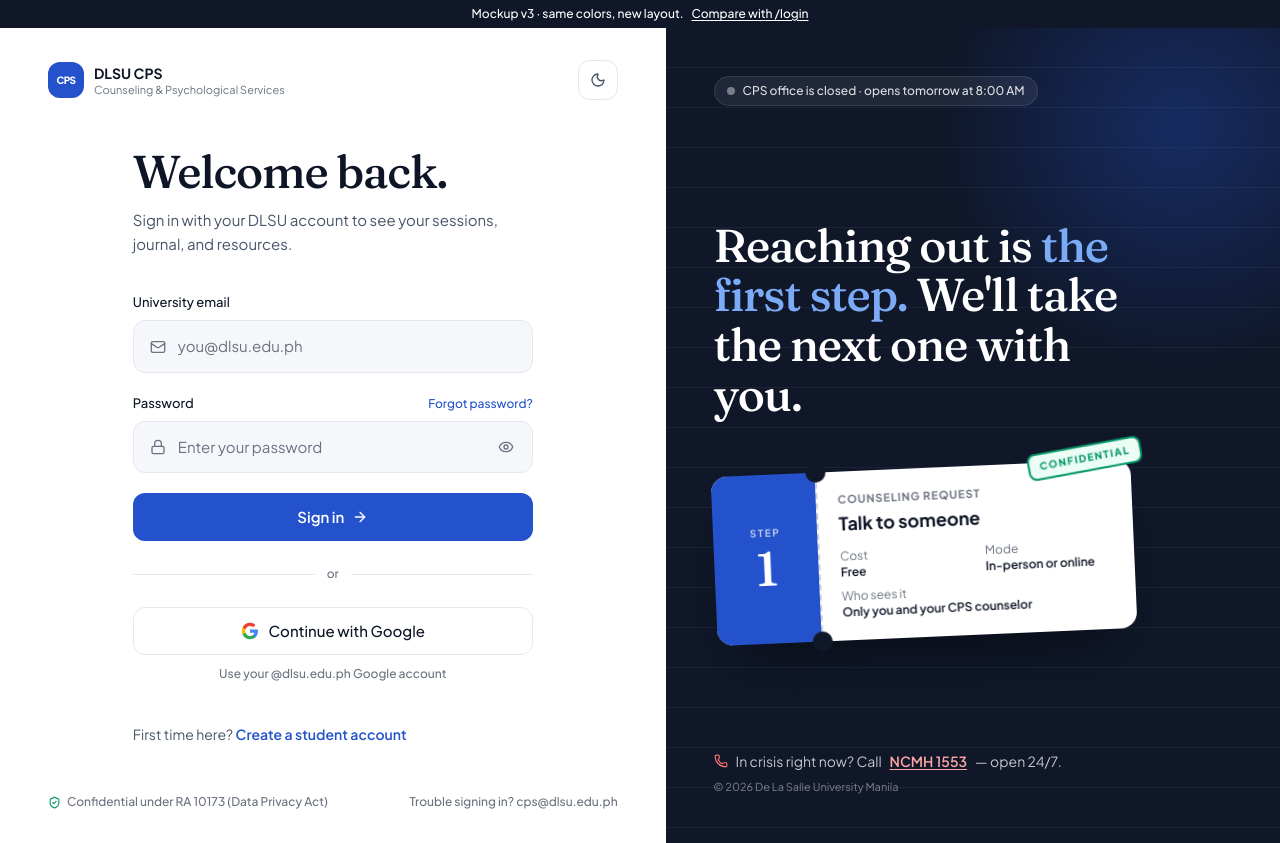
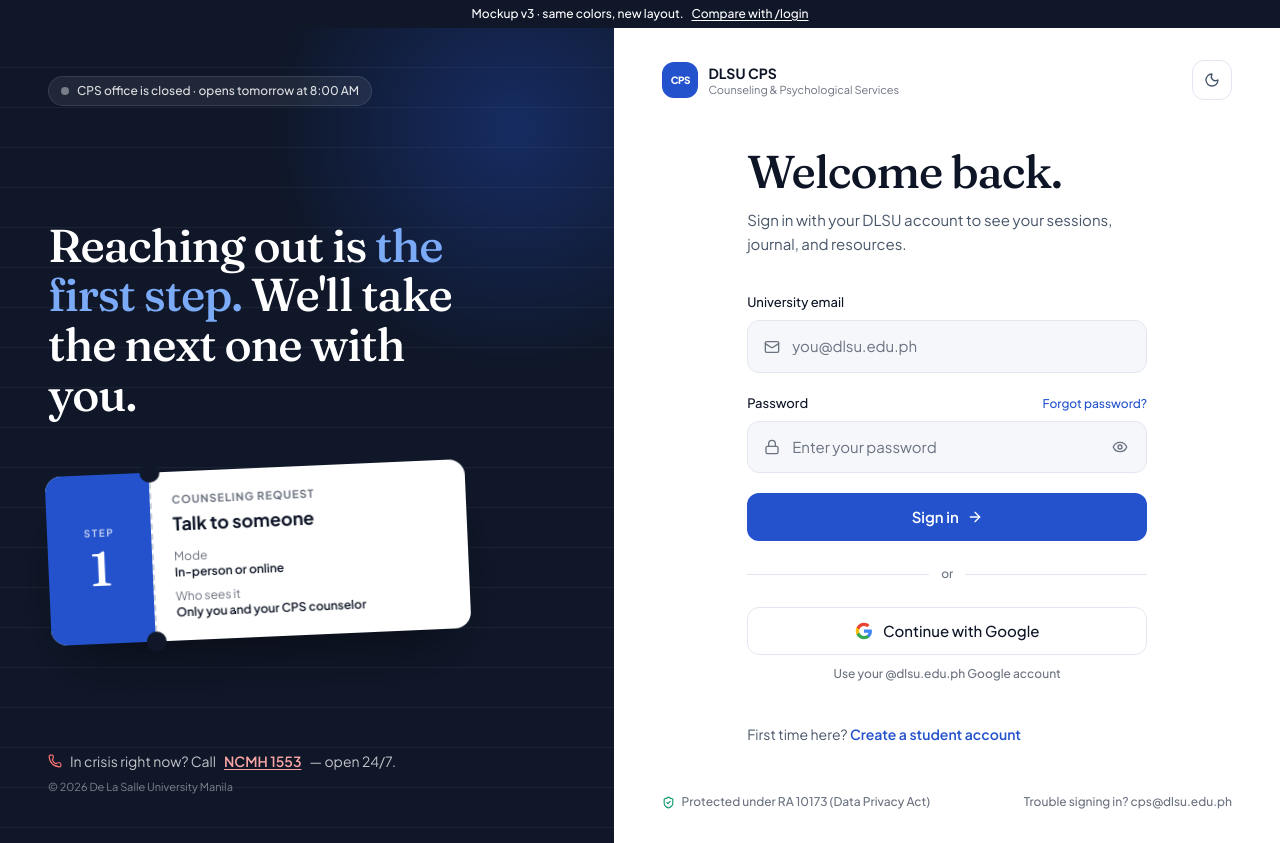
Before and after one commit to JiromL/CAPSTONE1, a Next.js app in the folder frontend/: page /design/login-v3 in a window 1280 px wide. Built offline with nearby package versions, Linux system fonts and the light colour scheme.

Commit message:
Login: move form to the right, drop Free/Confidential labels; remove Free wording from student dashboard

```diff
--- a/frontend/src/app/(auth)/login/page.tsx
+++ b/frontend/src/app/(auth)/login/page.tsx
@@ -127,7 +127,7 @@ export default function LoginPage() {
   };
 
   return (
-    <div className="min-h-screen flex flex-col lg:flex-row" style={{ background: 'var(--color-bg)' }}>
+    <div className="min-h-screen flex flex-col lg:flex-row-reverse" style={{ background: 'var(--color-bg)' }}>
       <style>{`
         .login-field { background: var(--color-bg); border: 1px solid var(--color-border); transition: border-color 160ms ease, box-shadow 160ms ease, background 160ms ease; }
         .login-field:focus-within { background: var(--color-surface); border-color: var(--color-primary); box-shadow: var(--shadow-primary); }
@@ -136,10 +136,8 @@ export default function LoginPage() {
         .login-submit .arrow { transition: transform 180ms ease; }
         .login-submit:hover .arrow { transform: translateX(3px); }
         @keyframes login-slip-in { from { opacity: 0; transform: translateY(28px) rotate(-5deg); } to { opacity: 1; transform: translateY(0) rotate(-2.5deg); } }
-        @keyframes login-stamp { 0% { opacity: 0; transform: scale(1.35) rotate(-14deg); } 60% { opacity: 1; transform: scale(0.96) rotate(-8deg); } 100% { opacity: 1; transform: scale(1) rotate(-8deg); } }
         .login-slip  { transform: rotate(-2.5deg); animation: login-slip-in 700ms cubic-bezier(0.22, 1, 0.36, 1) 150ms both; }
-        .login-stamp { transform: rotate(-8deg); animation: login-stamp 420ms cubic-bezier(0.34, 1.4, 0.64, 1) 900ms both; }
-        @media (prefers-reduced-motion: reduce) { .login-slip, .login-stamp { animation: none; } }
+        @media (prefers-reduced-motion: reduce) { .login-slip { animation: none; } }
       `}</style>
 
       {/* ── Form side ─────────────────────────────────────────── */}
@@ -263,7 +261,7 @@ export default function LoginPage() {
         <div className="flex flex-wrap items-center justify-between gap-3 type-caption" style={{ color: 'var(--color-text-muted)' }}>
           <span className="inline-flex items-center gap-1.5">
             <ShieldCheck size={13} style={{ color: 'var(--color-success)' }} aria-hidden="true" />
-            Confidential under RA 10173 (Data Privacy Act)
+            Protected under RA 10173 (Data Privacy Act)
           </span>
           <a href="mailto:cps@dlsu.edu.ph" className="hover:underline underline-offset-2">Trouble signing in? cps@dlsu.edu.ph</a>
         </div>
@@ -304,16 +302,11 @@ export default function LoginPage() {
             <div className="flex-1 p-5 min-w-0">
               <p className="type-overline" style={{ color: 'var(--color-text-muted)' }}>Counseling request</p>
               <p className="text-lg font-bold mt-1 leading-snug" style={{ color: 'var(--color-text-primary)' }}>Talk to someone</p>
-              <dl className="mt-3 grid grid-cols-2 gap-x-4 gap-y-2 text-xs">
-                <div><dt style={{ color: 'var(--color-text-muted)' }}>Cost</dt><dd className="font-semibold" style={{ color: 'var(--color-text-primary)' }}>Free</dd></div>
+              <dl className="mt-3 grid grid-cols-1 gap-y-2 text-xs">
                 <div><dt style={{ color: 'var(--color-text-muted)' }}>Mode</dt><dd className="font-semibold" style={{ color: 'var(--color-text-primary)' }}>In-person or online</dd></div>
-                <div className="col-span-2"><dt style={{ color: 'var(--color-text-muted)' }}>Who sees it</dt><dd className="font-semibold" style={{ color: 'var(--color-text-primary)' }}>Only you and your CPS counselor</dd></div>
+                <div><dt style={{ color: 'var(--color-text-muted)' }}>Who sees it</dt><dd className="font-semibold" style={{ color: 'var(--color-text-primary)' }}>Only you and your CPS counselor</dd></div>
               </dl>
             </div>
-            <span className="login-stamp absolute -top-4 -right-3 rounded-lg px-2.5 py-1 text-[10px] font-extrabold tracking-[0.14em] uppercase"
-              style={{ color: 'var(--color-success)', border: '2px solid var(--color-success)', background: 'var(--color-success-surface)' }}>
-              Confidential
-            </span>
           </div>
         </div>
 
--- a/frontend/src/app/design/login-v3/page.tsx
+++ b/frontend/src/app/design/login-v3/page.tsx
@@ -106,7 +106,7 @@ export default function LoginMockupV3() {
         <Link href="/login" className="underline underline-offset-2">Compare with /login</Link>
       </div>
 
-      <div className="flex-1 flex flex-col lg:flex-row">
+      <div className="flex-1 flex flex-col lg:flex-row-reverse">
 
         {/* ── Form side ─────────────────────────────────────────── */}
         <main className="flex-1 flex flex-col px-6 sm:px-12 py-8" style={{ background: 'var(--color-surface)' }}>
@@ -202,7 +202,7 @@ export default function LoginMockupV3() {
           <div className="flex flex-wrap items-center justify-between gap-3 type-caption" style={{ color: 'var(--color-text-muted)' }}>
             <span className="inline-flex items-center gap-1.5">
               <ShieldCheck size={13} style={{ color: 'var(--color-success)' }} aria-hidden="true" />
-              Confidential under RA 10173 (Data Privacy Act)
+              Protected under RA 10173 (Data Privacy Act)
             </span>
             <a href="mailto:cps@dlsu.edu.ph" className="hover:underline underline-offset-2">Trouble signing in? cps@dlsu.edu.ph</a>
           </div>
@@ -259,18 +259,11 @@ export default function LoginMockupV3() {
               <div className="flex-1 p-5 min-w-0">
                 <p className="type-overline" style={{ color: 'var(--color-text-muted)' }}>Counseling request</p>
                 <p className="text-lg font-bold mt-1 leading-snug" style={{ color: 'var(--color-text-primary)' }}>Talk to someone</p>
-                <dl className="mt-3 grid grid-cols-2 gap-x-4 gap-y-2 text-xs">
-                  <div><dt style={{ color: 'var(--color-text-muted)' }}>Cost</dt><dd className="font-semibold" style={{ color: 'var(--color-text-primary)' }}>Free</dd></div>
+                <dl className="mt-3 grid grid-cols-1 gap-y-2 text-xs">
                   <div><dt style={{ color: 'var(--color-text-muted)' }}>Mode</dt><dd className="font-semibold" style={{ color: 'var(--color-text-primary)' }}>In-person or online</dd></div>
-                  <div className="col-span-2"><dt style={{ color: 'var(--color-text-muted)' }}>Who sees it</dt><dd className="font-semibold" style={{ color: 'var(--color-text-primary)' }}>Only you and your CPS counselor</dd></div>
+                  <div><dt style={{ color: 'var(--color-text-muted)' }}>Who sees it</dt><dd className="font-semibold" style={{ color: 'var(--color-text-primary)' }}>Only you and your CPS counselor</dd></div>
                 </dl>
               </div>
-              <span
-                className="v3-stamp absolute -top-4 -right-3 rounded-lg px-2.5 py-1 text-[10px] font-extrabold tracking-[0.14em] uppercase"
-                style={{ color: 'var(--color-success)', border: '2px solid var(--color-success)', background: 'var(--color-success-surface)' }}
-              >
-                Confidential
-              </span>
             </div>
           </div>
 
--- a/frontend/src/components/StudentDashboard.tsx
+++ b/frontend/src/components/StudentDashboard.tsx
@@ -263,7 +263,7 @@ export function StudentDashboard({ user, onLogout }: DashboardProps) {
                   ? `Your next session is ${relativeDay(nextAppt.requested_start)}.`
                   : pendingRequests.length > 0
                     ? `You have ${pendingRequests.length} request${pendingRequests.length !== 1 ? 's' : ''} under review.`
-                    : 'Free, confidential counseling whenever you need it.'}
+                    : 'Counseling support is here whenever you need it.'}
               </p>
             </div>
             {!isCheckInOnly && (
@@ -378,13 +378,8 @@ export function StudentDashboard({ user, onLogout }: DashboardProps) {
                         You don&apos;t have to figure this out alone, {firstName}.
                       </h2>
                       <p className="text-sm mt-3 leading-relaxed" style={{ color: 'rgba(255,255,255,0.72)' }}>
-                        Free, confidential counseling for all DLSU students. In-person or online — on your own terms, at your own pace.
+                        Counseling for all DLSU students, in person or online — on your own terms, at your own pace.
                       </p>
-                      <div className="flex flex-wrap gap-2 mt-5">
-                        {['Free', 'Confidential', 'In-person & Online'].map(t => (
-                          <span key={t} className="text-xs px-3 py-1 rounded-full font-medium" style={{ background: 'rgba(255,255,255,0.1)', color: 'white', border: '1px solid rgba(255,255,255,0.12)' }}>{t}</span>
-                        ))}
-                      </div>
                       <Link href="/book-appointment" className="btn-primary mt-6 !min-h-11 !px-5 !text-sm">
                         Talk to someone <ArrowRight size={15} />
                       </Link>
```
